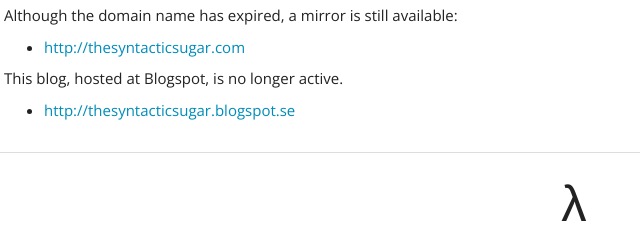
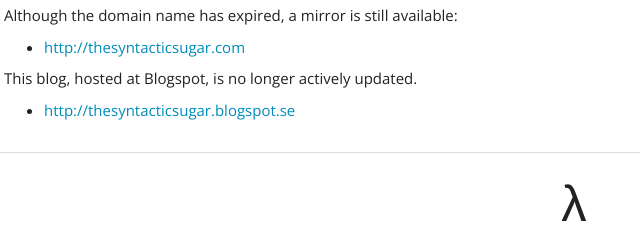
Before and after one commit to johanneshilden/arbelos, a plain HTML site: page me/index.html in a window 1280 px wide. Shown: the part 4425-4665 px from the top of the page, 66-706 px from the left. Drawn offline with nearby package versions, Linux system fonts and the light colour scheme; files whose address does not match are found by name.

Commit message:
Update index.html

```diff
--- a/me/index.html
+++ b/me/index.html
@@ -204,7 +204,7 @@ POST /customer  <>
       <ul>
         <li><a href="http://thesyntacticsugar.com.preview.binero.se/">http://thesyntacticsugar.com</a></li>
       </ul>
-      <p>This blog, hosted at Blogspot, is no longer active.</p>
+	      <p>This blog, hosted at Blogspot, is no longer actively updated.</p>
       <ul>
         <li><a href="http://thesyntacticsugar.blogspot.se/">http://thesyntacticsugar.blogspot.se</a></li>
       </ul>
```
